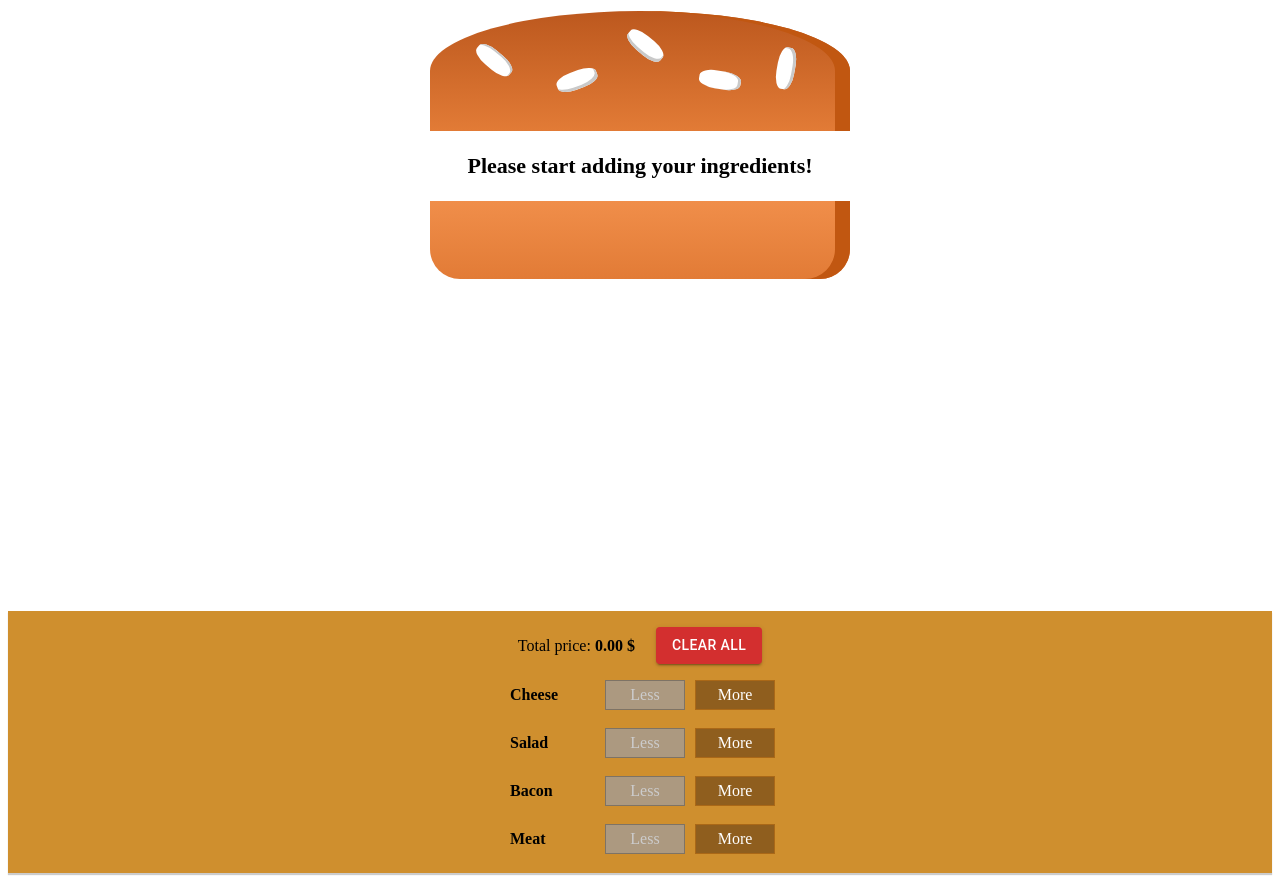
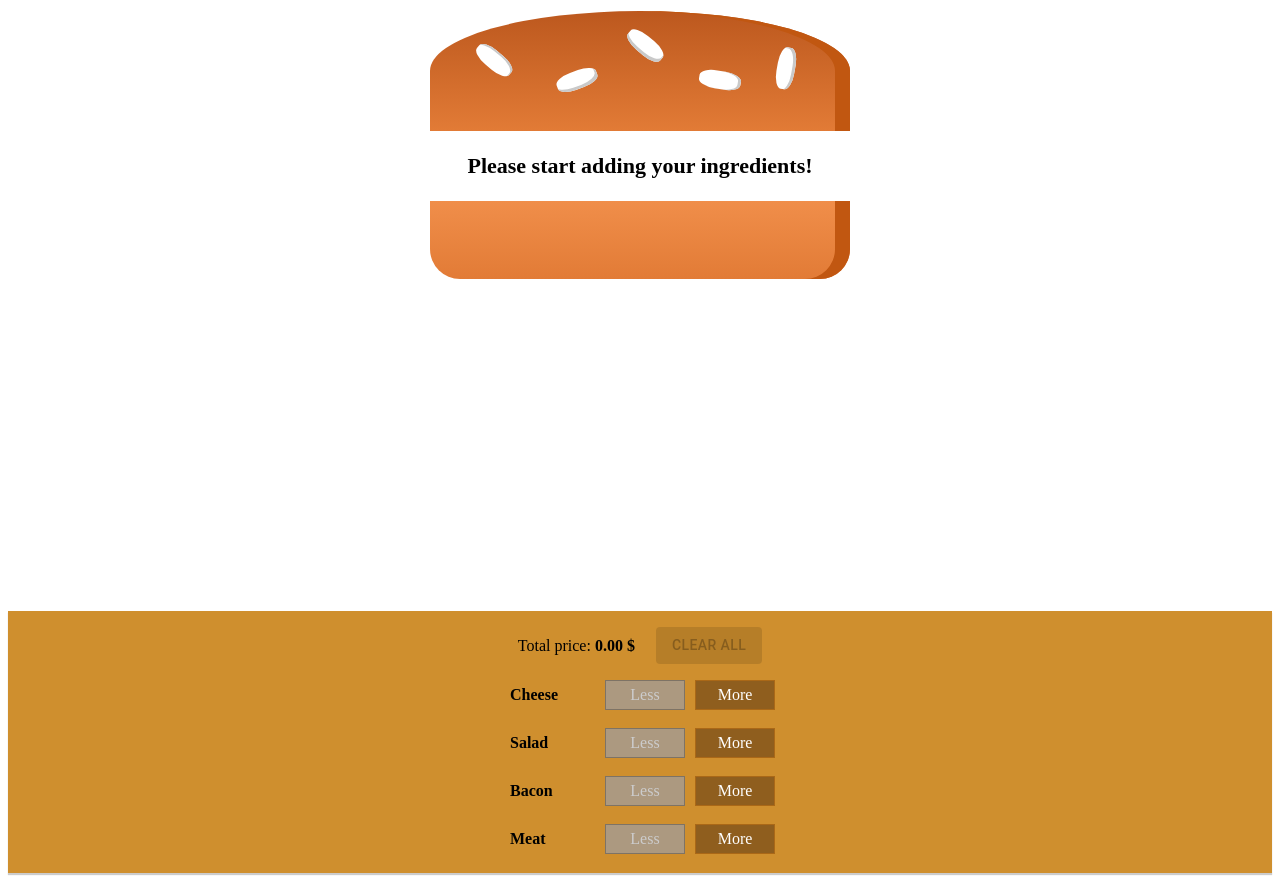
Before and after one commit to rajgohil07/burger_builder, a React (Create React App) app: page / in a window 1280 px wide. Built offline with nearby package versions, Linux system fonts and the light colour scheme; the HTML template or start-up script is replaced by a standard one.

Commit message:
disable clear all button when there is no ingredients

```diff
--- a/src/component/burger_controllers/burger_controllers.tsx
+++ b/src/component/burger_controllers/burger_controllers.tsx
@@ -1,19 +1,21 @@
 import { BurgerController } from "./burger_controller/burger_controller";
 import { ingredientArray } from "../../constants/constants";
 import { IBurgerIngredientType } from "../../types/burger_ingredient_types";
+import { DialogBox } from "../dialog/dialog";
 import "./burger_controllers.css";
-import { DialogBox } from "../dialog/dialog";
 
 export const BurgerControllers = ({
   buttonClickEvent,
   disabledButtonArrayList,
   price,
   clearAll,
+  isClearAllDisabled,
 }: {
   buttonClickEvent: Function;
   disabledButtonArrayList: IBurgerIngredientType[];
   price: number;
   clearAll: Function;
+  isClearAllDisabled: boolean;
 }) => {
   return (
     <div className="BuildControls">
@@ -22,6 +24,7 @@ export const BurgerControllers = ({
           Total price: <strong>{`${price.toFixed(2)} $`}</strong>
         </p>
         <DialogBox
+          isClearAllDisabled={isClearAllDisabled}
           name="CLEAR ALL"
           successFn={clearAll}
           title="Are you sure you want to do this?"
--- a/src/component/dialog/dialog.tsx
+++ b/src/component/dialog/dialog.tsx
@@ -11,11 +11,13 @@ export const DialogBox = ({
   successFn: clearAll,
   title,
   body,
+  isClearAllDisabled,
 }: {
   name: string;
   successFn: Function;
   title: string;
   body: string;
+  isClearAllDisabled: boolean;
 }) => {
   const [open, setOpen] = React.useState(false);
   const handleClickOpen = () => setOpen(true);
@@ -23,7 +25,12 @@ export const DialogBox = ({
 
   return (
     <div>
-      <Button variant="contained" color="error" onClick={handleClickOpen}>
+      <Button
+        disabled={isClearAllDisabled}
+        variant="contained"
+        color="error"
+        onClick={handleClickOpen}
+      >
         {name}
       </Button>
       <Dialog
--- a/src/container/burger_builder/burger_builder.tsx
+++ b/src/container/burger_builder/burger_builder.tsx
@@ -5,7 +5,6 @@ import { BurgerControllers } from "../../component/burger_controllers/burger_con
 import { IAddOrRemoveIngredientType } from "../../types/add_or_remove_ingredient_type";
 import { IBurgerOptionType } from "../../types/burger_option_types";
 import { defaultIngredientsPrice } from "../../constants/constants";
-
 import {
   BurgerIngredientTypeEnum,
   IBurgerIngredientType,
@@ -21,6 +20,8 @@ export const BurgerBuilder = () => {
   const [getDisableIngredientTypes, setDisableIngredientTypes] = useState<
     IBurgerIngredientType[]
   >([]);
+  const [isDisabledClearAllButton, setIsDisabledClearAllButton] =
+    useState(true);
 
   const burgerOption: IBurgerOptionType = {
     cheese: getCheese,
@@ -70,6 +71,9 @@ export const BurgerBuilder = () => {
     !getSalad ? tempArray.push(BurgerIngredientTypeEnum.Salad) : null;
     !getMeat ? tempArray.push(BurgerIngredientTypeEnum.Meat) : null;
     !getBacon ? tempArray.push(BurgerIngredientTypeEnum.Bacon) : null;
+    getCheese || getSalad || getMeat || getBacon
+      ? setIsDisabledClearAllButton(false)
+      : setIsDisabledClearAllButton(true);
     setDisableIngredientTypes(tempArray);
   };
 
@@ -99,6 +103,7 @@ export const BurgerBuilder = () => {
         disabledButtonArrayList={getDisableIngredientTypes}
         price={getPrice}
         clearAll={clearAllEvent}
+        isClearAllDisabled={isDisabledClearAllButton}
       />
     </>
   );
```
